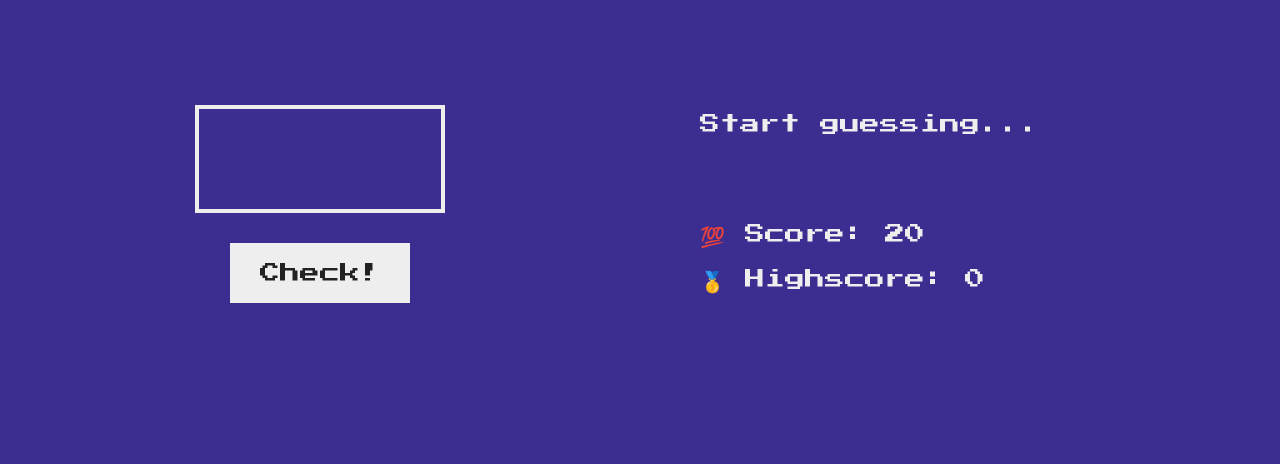
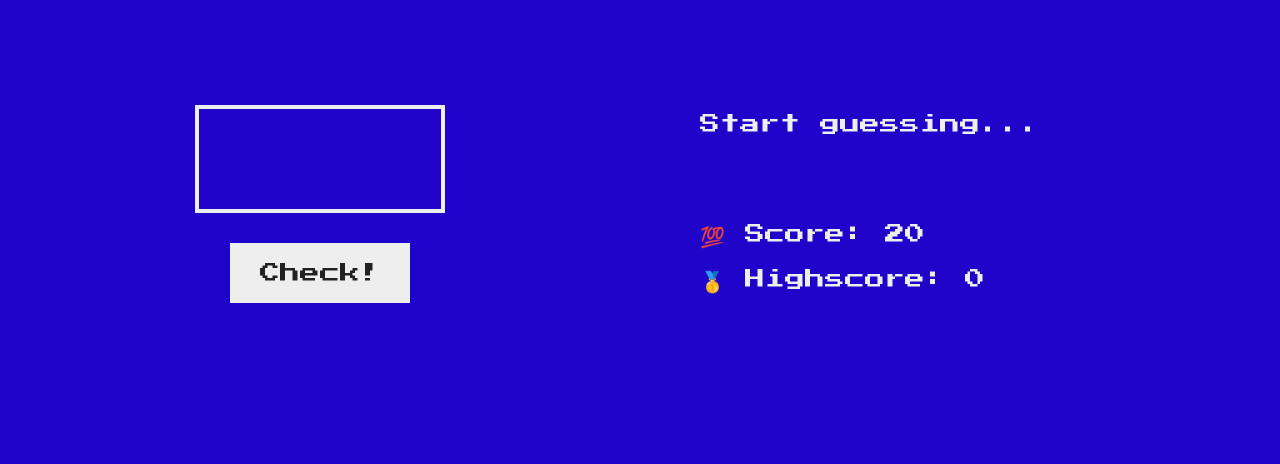
Before and after one commit to mralimov/Guess-my-number---game---JS, a plain HTML site: page index.html in a window 1280 px wide. Shown: the part 336-800 px from the top of the page. Drawn offline with Linux system fonts and the light colour scheme.

Commit message:
Manipulating CSS

```diff
--- a/style.css
+++ b/style.css
@@ -14,8 +14,8 @@ html {
 body {
   font-family: 'Press Start 2P', sans-serif;
   color: #eee;
-  background-color: #3c2d91;
-  /* background-color: #60b347; */
+  background-color: #2104c9;
+  /* background-color: #18cf3f; */
 }
 
 /* LAYOUT */
```
